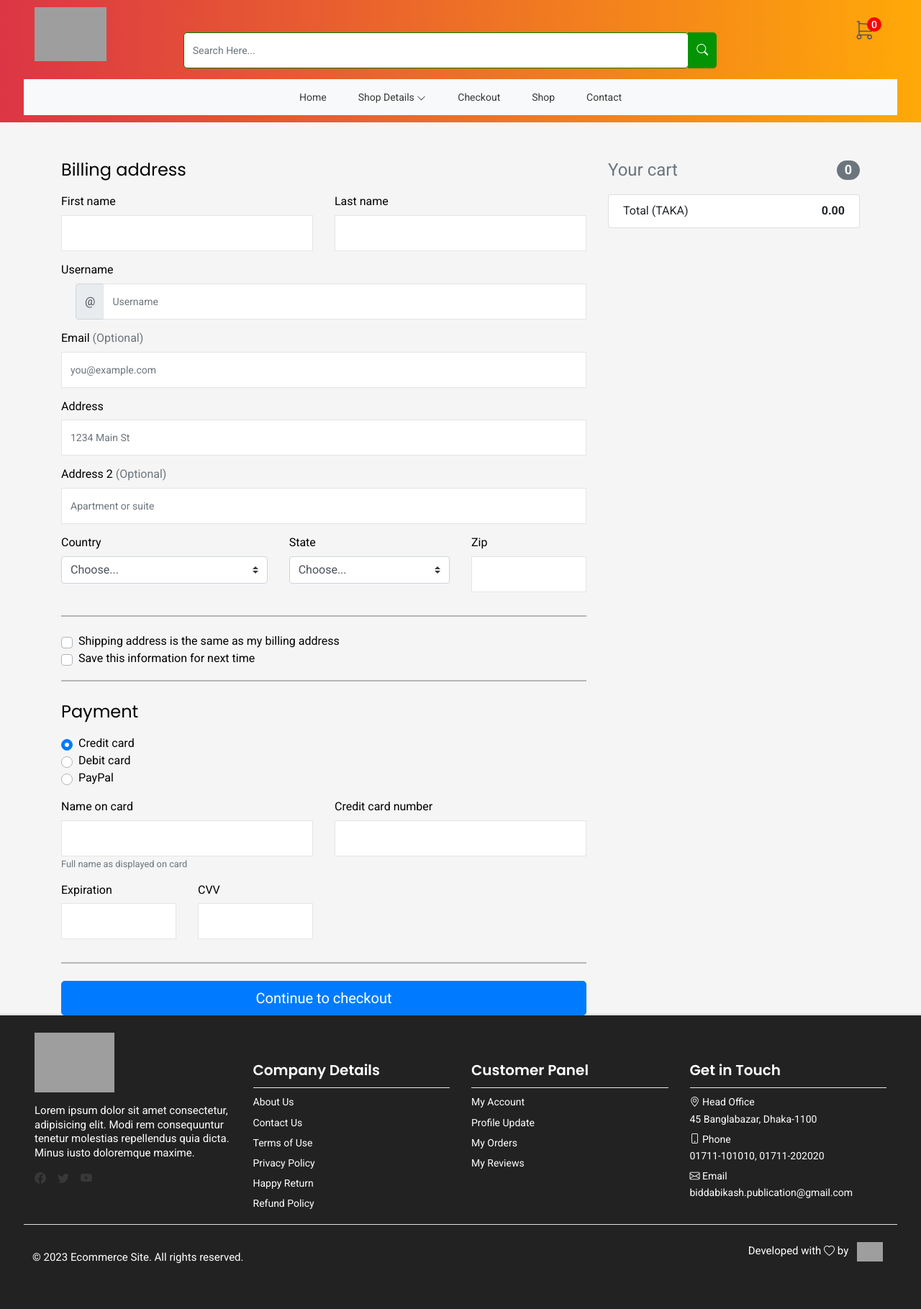
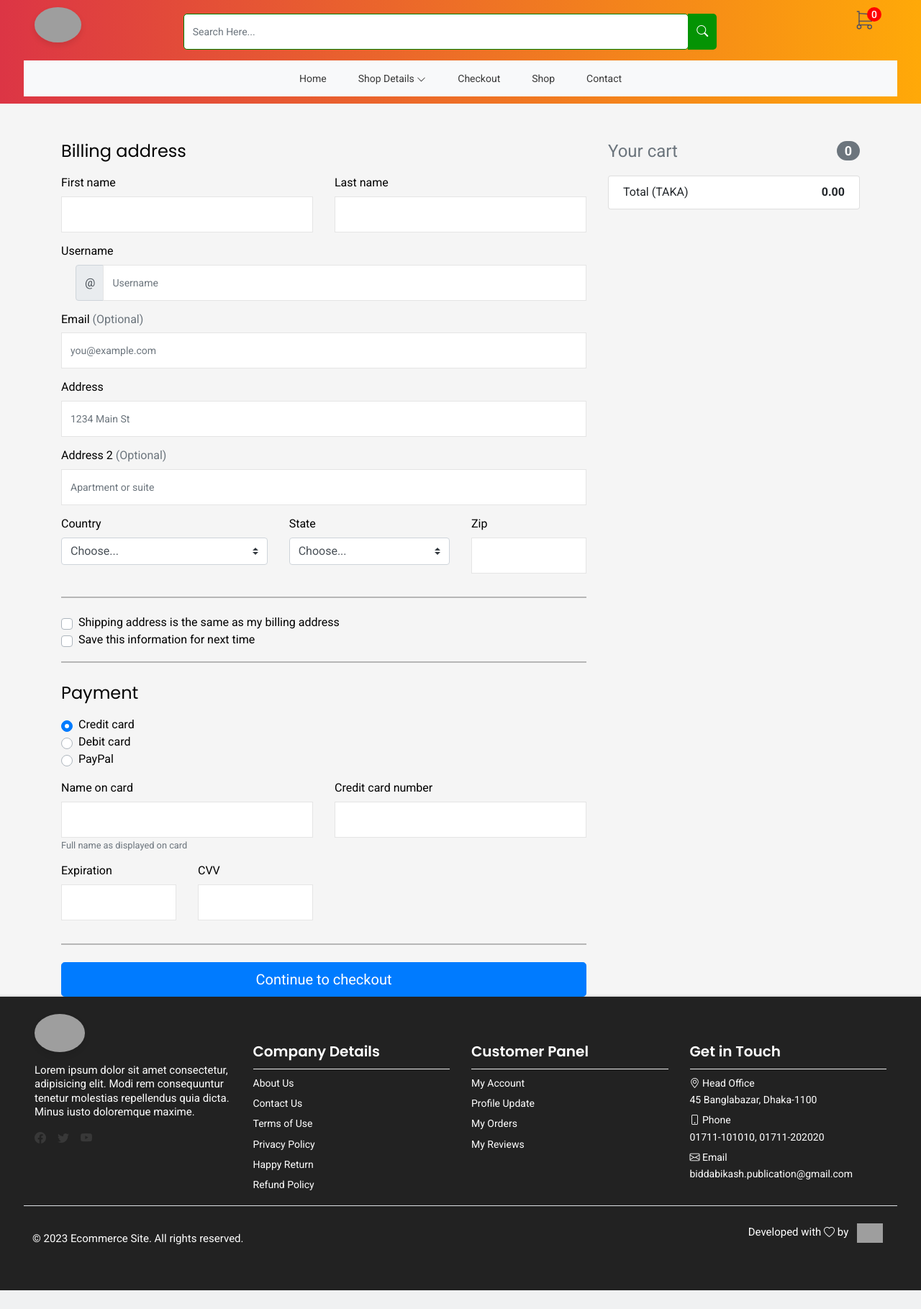
Before and after one commit to oveshak/mamun, a Django app: page /checkout/ in a window 1280 px wide. Shown: the whole page at 72% size. After the commit the page ends 1793 px from the top, so only its background shows below. Run offline with Django 5.2, Linux system fonts and the light colour scheme; data comes from the database, SQL or seed files in the repository; some libraries are stand-ins or nearby versions; grey boxes are pictures that could not be loaded.

Commit message:
first commit

```diff
--- a/temp/templates/temp/footer.html
+++ b/temp/templates/temp/footer.html
@@ -12,13 +12,15 @@
         <div class="col-md-4 col-lg-3">
           <!-- Single widget  -->
           <div class="footer-widget">
-            <img
-              class="mb-3"
-              style="max-height: 83px"
-              src="https://banner2.cleanpng.com/20180926/qau/kisspng-computer-icons-scalable-vector-graphics-applicatio-tynor-wrist-splint-ambidextrous-rs-274-wrist-s-5bac3149dcb297.944285061538011465904.jpg"
-              alt=""
-            />
-            <p class="text-white">
+            <a href="{% url 'index' %}">
+              <img
+src="../../static/temp/images/logo22.jpeg"
+alt="logo"
+style="width: 70px; height: auto; border-radius: 50%; box-shadow: 0px 4px 8px rgba(0, 0, 0, 0.1);"
+/>
+
+            </a>
+            <p class="text-white mt-3">
               Lorem ipsum dolor sit amet consectetur, adipisicing elit. Modi
               rem consequuntur tenetur molestias repellendus quia dicta. Minus
               iusto doloremque maxime.
--- a/temp/templates/temp/header.html
+++ b/temp/templates/temp/header.html
@@ -13,11 +13,13 @@
           <div class="col-6 lg-sc">
             <!-- Logo  -->
             <div class="logoWrap d-inline-block">
-              <a href="index.html">
+              <a href="{% url 'index' %}">
                 <img
-                  src="https://banner2.cleanpng.com/20180926/qau/kisspng-computer-icons-scalable-vector-graphics-applicatio-tynor-wrist-splint-ambidextrous-rs-274-wrist-s-5bac3149dcb297.944285061538011465904.jpg"
-                  alt="logo"
-                />
+  src="../../static/temp/images/logo22.jpeg"
+  alt="logo"
+  style="width: 65px; height: auto; border-radius: 50%; box-shadow: 0px 4px 8px rgba(0, 0, 0, 0.1);"
+/>
+
               </a>
             </div>
             <div class="relative d-inline-block">
@@ -196,11 +198,13 @@
               <div class="col-md-12 col-lg-9 col-8">
                 <!-- Logo  -->
                 <div class="logoWrap mb-sc me-5 d-inline-block">
-                  <a href="index.html">
+                  <a href="{% url 'index' %}">
                     <img
-                      src="https://banner2.cleanpng.com/20180926/qau/kisspng-computer-icons-scalable-vector-graphics-applicatio-tynor-wrist-splint-ambidextrous-rs-274-wrist-s-5bac3149dcb297.944285061538011465904.jpg"
-                      alt="logo"
-                    />
+      src="../../static/temp/images/logo22.jpeg"
+      alt="logo"
+      style="width: 50px; height: auto; border-radius: 50%; box-shadow: 0px 4px 8px rgba(0, 0, 0, 0.1);"
+    />
+
                   </a>
                 </div>
                 <!-- Search field -->
```
Also changed, not shown: temp/templates/temp/Index.html (+6 -6 lines), 4 other files.
